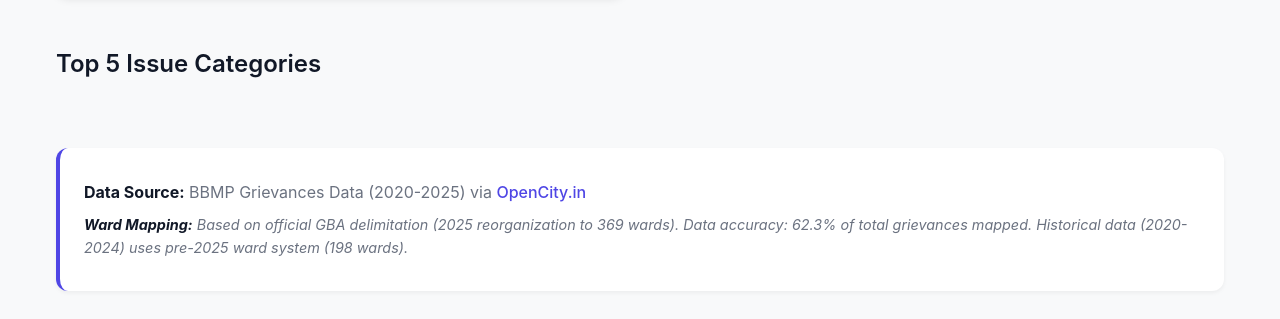
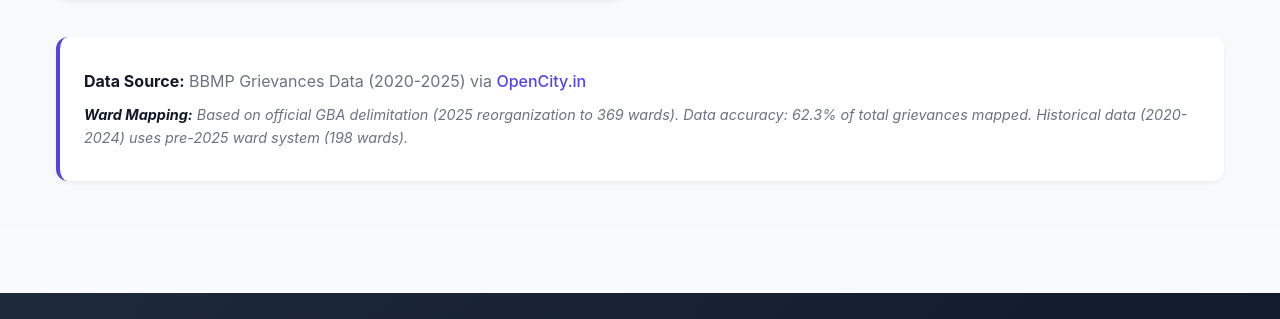
Before and after one commit to urbanmorph/notf-cms, a plain HTML site: page central.html in a window 1280 px wide. Shown: the part 2824-3143 px from the top of the page. Drawn offline with nearby package versions, Linux system fonts and the light colour scheme.

Commit message:
Remove redundant Top 5 Issue Categories list section
PROBLEM:
- All corporation pages had duplicate information display
- Top 5 Issue Categories shown twice:
  1. In doughnut chart (visual, with percentages)
  2. In separate list section below charts (text only)
- Redundant section was blank/unpopulated
- Wasted vertical space
- Poor UX (confusing to have same data twice)

REDUNDANT SECTION REMOVED:
<!-- Top Issues List -->
<div style="margin-top: 3rem;">
    <h3 class="section-title">Top 5 Issue Categories</h3>
    <div id="topIssuesContainer" style="margin-top: 1.5rem;">
        <!-- Populated by JavaScript -->
    </div>
</div>

WHY REDUNDANT:
- Doughnut chart already shows:
  ✅ Top 5 issue categories
  ✅ Visual proportions
  ✅ Exact percentages (e.g., Electrical 41.5%)
  ✅ Hover tooltips with counts
  ✅ Color-coded legend
  ✅ Interactive highlighting

- Redundant list section provided:
  ❌ No additional value
  ❌ Text-only format (less visual)
  ❌ No interactivity
  ❌ Duplicated information
  ❌ Unpopulated/blank appearance

USER BENEFIT:
✅ Cleaner page layout
✅ Less scrolling required
✅ Reduced cognitive load
✅ No duplicate information
✅ Faster page loading (less DOM elements)
✅ More professional appearance

PAGES CLEANED:
- north.html (removed ~6 lines)
- south.html (removed ~6 lines)
- east.html (removed ~6 lines)
- west.html (removed ~6 lines)
- central.html (removed ~6 lines)

WHAT REMAINS:
✅ Stats Cards (4 metrics)
✅ Geographic Coverage Map
✅ Performance Analytics (5 charts including doughnut)
✅ Data Attribution

The doughnut chart "Top Issue Categories" provides all necessary information in a superior visual format.

```diff
--- a/central.html
+++ b/central.html
@@ -237,15 +237,6 @@
                     </div>
                 </div>
             </div>
-
-            <!-- Top Issues List -->
-            <div style="margin-top: 3rem;">
-                <h3 class="section-title">Top 5 Issue Categories</h3>
-                <div id="topIssuesContainer" style="margin-top: 1.5rem;">
-                    <!-- Populated by JavaScript -->
-                </div>
-            </div>
-
             <!-- Data Attribution -->
             <div class="data-attribution" style="margin-top: 2.5rem;">
                 <p><strong>Data Source:</strong> BBMP Grievances Data (2020-2025) via <a href="https://data.opencity.in/dataset/bbmp-grievances-data" target="_blank">OpenCity.in</a></p>
```
Also changed, not shown: east.html (+0 -9 lines), north.html (+0 -9 lines), south.html (+0 -9 lines), west.html (+0 -9 lines).
